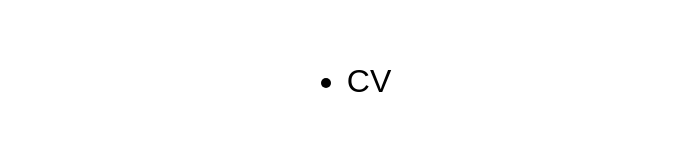
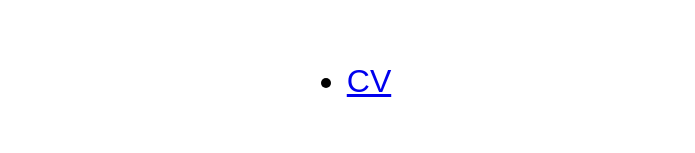
Before and after one commit to mt-webdev/mt-webdev, an Angular app: page / in a window 1280 px wide. Shown: the part 490-643 px from the top of the page, without its empty margins (291-986 px from the left). Built offline with nearby package versions, Linux system fonts and the light colour scheme.

Commit message:
fixed html attribute

```diff
--- a/src/app/app.component.html
+++ b/src/app/app.component.html
@@ -22,7 +22,7 @@
     </ul>
     <ul>
         <li>
-            <a target="_blank" ref="http://bit.ly/mt-webdev-cv">CV</a>
+            <a target="_blank" href="http://bit.ly/mt-webdev-cv">CV</a>
         </li>
     </ul>
     <ul>
```
